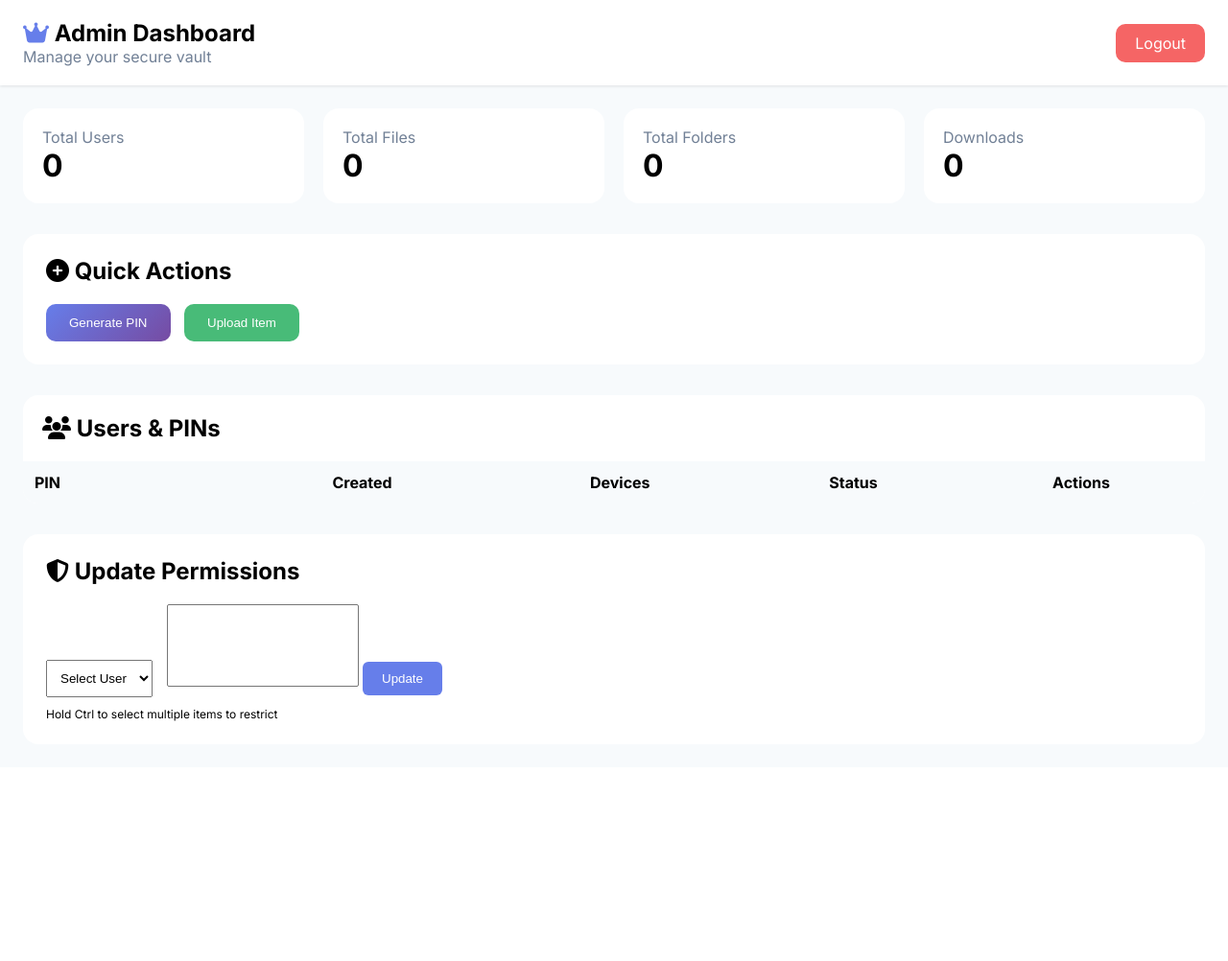
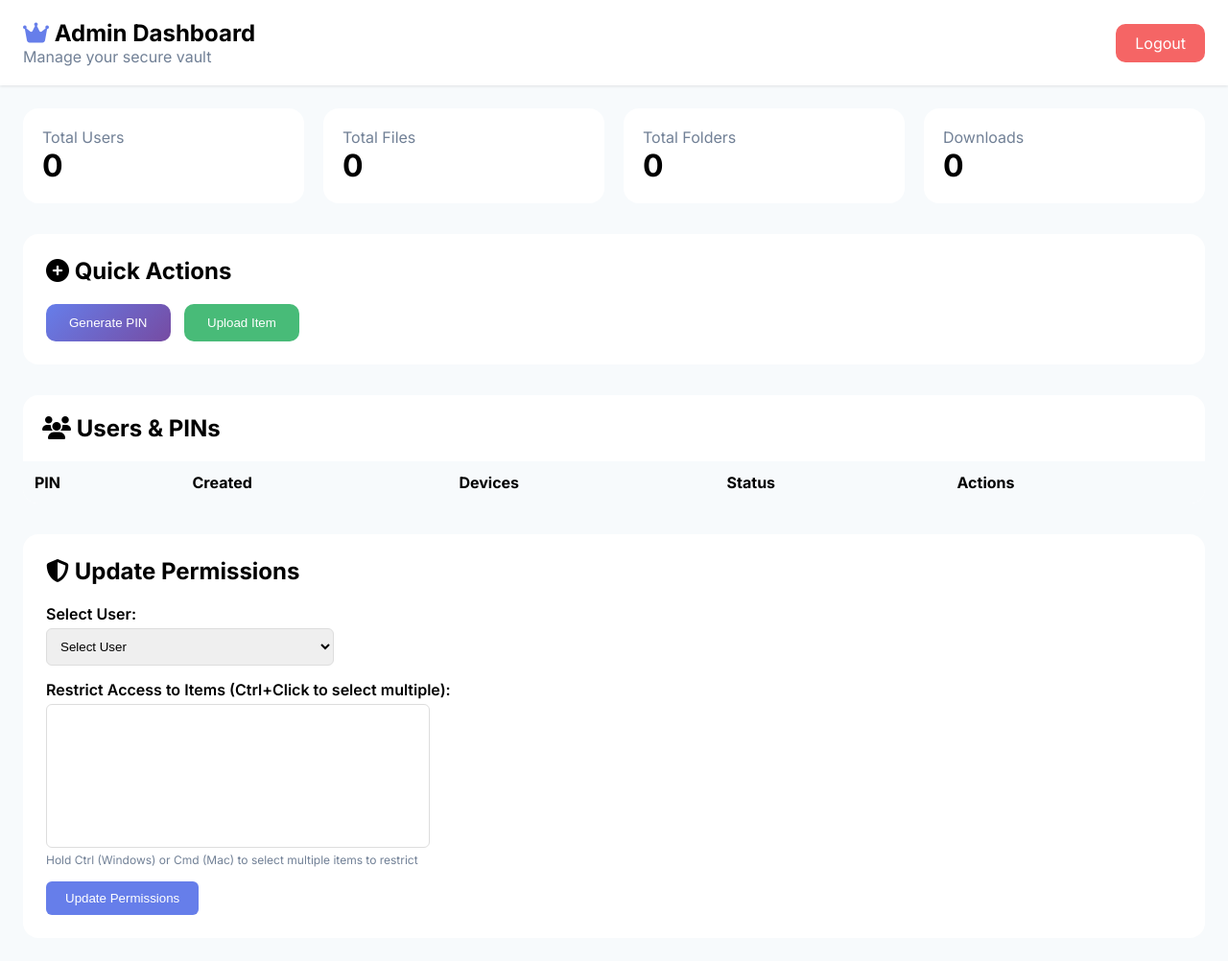
Before and after one commit to clinton10-cyber/justice-vault, a Flask app: page /admin/dashboard in a window 1280 px wide. Shown: the whole page at 96% size. Before the commit the page ends 752 px from the top, so only its background shows below. Run offline with Flask 3, Linux system fonts and the light colour scheme; the visitor is signed in with stand-in values (Sample User, id 1); lists and menus that the app fills with data are empty; some libraries are stand-ins or nearby versions.

Commit message:
Update admin_dashboard.html

```diff
--- a/templates/admin_dashboard.html
+++ b/templates/admin_dashboard.html
@@ -7,7 +7,7 @@
                 <h1 style="font-size: 24px; font-weight: 700;"><i class="fas fa-crown" style="color: #667eea;"></i> Admin Dashboard</h1>
                 <p style="color: #718096;">Manage your secure vault</p>
             </div>
-            <a href="{{ url_for('logout') }}" style="padding: 10px 20px; background: #f56565; color: white; border-radius: 10px; text-decoration: none;">Logout</a>
+            <a href="{{ url_for('admin_logout') }}" style="padding: 10px 20px; background: #f56565; color: white; border-radius: 10px; text-decoration: none;">Logout</a>
         </div>
     </div>
     <div style="max-width: 1400px; margin: 0 auto; padding: 24px;">
@@ -42,20 +42,29 @@
             <h2 style="padding: 20px;"><i class="fas fa-users"></i> Users & PINs</h2>
             <table style="width: 100%; border-collapse: collapse;">
                 <thead style="background: #f7fafc;">
-                    <tr><th style="padding: 12px; text-align: left;">PIN</th><th>Created</th><th>Devices</th><th>Status</th><th>Actions</th></tr>
+                    <tr>
+                        <th style="padding: 12px; text-align: left;">PIN</th>
+                        <th style="padding: 12px; text-align: left;">Created</th>
+                        <th style="padding: 12px; text-align: left;">Devices</th>
+                        <th style="padding: 12px; text-align: left;">Status</th>
+                        <th style="padding: 12px; text-align: left;">Actions</th>
+                    </tr>
                 </thead>
                 <tbody>
                     {% for user in users %}
                     <tr style="border-bottom: 1px solid #e2e8f0;">
-                        <td style="padding: 12px;"><code>{{ user[1] }}</code></td>
-                        <td style="padding: 12px;">{{ user[2][:16] if user[2] else 'N/A' }}</td>
-                        <td style="padding: 12px;">{{ user[4] or 0 }}</td>
-                        <td style="padding: 12px;">{% if user[3] %}<span style="background: #c6f6d5; padding: 4px 12px; border-radius: 20px;">Active</span>{% else %}<span style="background: #fed7d7; padding: 4px 12px; border-radius: 20px;">Revoked</span>{% endif %}</td>
+                        <td style="padding: 12px;"><code>{{ user.pin }}</code></td>
+                        <td style="padding: 12px;">{{ user.created_at.strftime('%Y-%m-%d %H:%M') if user.created_at else 'N/A' }}</td>
+                        <td style="padding: 12px;">{{ user.device_count }}</td>
+                        <td style="padding: 12px;">{% if user.is_active %}<span style="background: #c6f6d5; padding: 4px 12px; border-radius: 20px;">Active</span>{% else %}<span style="background: #fed7d7; padding: 4px 12px; border-radius: 20px;">Revoked</span>{% endif %}</td>
                         <td style="padding: 12px;">
-                            <a href="{{ url_for('user_devices', user_id=user[0]) }}" style="background: #4299e1; color: white; padding: 6px 12px; border-radius: 6px; text-decoration: none;">Devices</a>
-                            {% if user[3] %}<a href="{{ url_for('revoke_pin', user_id=user[0]) }}" style="background: #ed8936; color: white; padding: 6px 12px; border-radius: 6px; text-decoration: none;">Revoke</a>
-                            {% else %}<a href="{{ url_for('activate_pin', user_id=user[0]) }}" style="background: #48bb78; color: white; padding: 6px 12px; border-radius: 6px; text-decoration: none;">Activate</a>{% endif %}
-                            <a href="{{ url_for('delete_pin', user_id=user[0]) }}" onclick="return confirm('Delete?')" style="background: #f56565; color: white; padding: 6px 12px; border-radius: 6px; text-decoration: none;">Delete</a>
+                            <a href="{{ url_for('user_devices', user_id=user.id) }}" style="background: #4299e1; color: white; padding: 6px 12px; border-radius: 6px; text-decoration: none; display: inline-block; margin: 2px;">Devices</a>
+                            {% if user.is_active %}
+                                <a href="{{ url_for('revoke_pin', user_id=user.id) }}" style="background: #ed8936; color: white; padding: 6px 12px; border-radius: 6px; text-decoration: none; display: inline-block; margin: 2px;">Revoke</a>
+                            {% else %}
+                                <a href="{{ url_for('activate_pin', user_id=user.id) }}" style="background: #48bb78; color: white; padding: 6px 12px; border-radius: 6px; text-decoration: none; display: inline-block; margin: 2px;">Activate</a>
+                            {% endif %}
+                            <a href="{{ url_for('delete_pin', user_id=user.id) }}" onclick="return confirm('Delete this PIN permanently?')" style="background: #f56565; color: white; padding: 6px 12px; border-radius: 6px; text-decoration: none; display: inline-block; margin: 2px;">Delete</a>
                         </td>
                     </tr>
                     {% endfor %}
@@ -66,42 +75,77 @@
         <div style="background: white; border-radius: 16px; padding: 24px;">
             <h2 style="margin-bottom: 20px;"><i class="fas fa-shield-alt"></i> Update Permissions</h2>
             <form method="POST" action="{{ url_for('update_permissions') }}">
-                <select name="user_id" required style="padding: 10px; margin-right: 10px;">
+                <div style="margin-bottom: 15px;">
+                    <label style="display: block; margin-bottom: 5px; font-weight: 600;">Select User:</label>
+                    <select name="user_id" required style="padding: 10px; width: 100%; max-width: 300px; border: 1px solid #ddd; border-radius: 6px;">
                         <option value="">Select User</option>
-                    {% for user in users %}<option value="{{ user[0] }}">{{ user[1] }}</option>{% endfor %}
+                        {% for user in users %}
+                            <option value="{{ user.id }}">{{ user.pin }}</option>
+                        {% endfor %}
                     </select>
-                <select name="restricted_items" multiple style="padding: 10px; min-width: 200px;">
-                    {% for item in items %}<option value="{{ item.id }}">{{ item.name }} ({{ item.type }})</option>{% endfor %}
+                </div>
+                <div style="margin-bottom: 15px;">
+                    <label style="display: block; margin-bottom: 5px; font-weight: 600;">Restrict Access to Items (Ctrl+Click to select multiple):</label>
+                    <select name="restricted_items" multiple style="padding: 10px; min-width: 250px; width: 100%; max-width: 400px; border: 1px solid #ddd; border-radius: 6px; min-height: 150px;">
+                        {% for item in items %}
+                            <option value="{{ item.id }}">{{ item.name }} ({{ item.type }})</option>
+                        {% endfor %}
                     </select>
-                <button type="submit" style="padding: 10px 20px; background: #667eea; color: white; border: none; border-radius: 6px;">Update</button>
-                <p style="font-size: 12px; margin-top: 10px;">Hold Ctrl to select multiple items to restrict</p>
+                    <p style="font-size: 12px; color: #718096; margin-top: 5px;">Hold Ctrl (Windows) or Cmd (Mac) to select multiple items to restrict</p>
+                </div>
+                <button type="submit" style="padding: 10px 20px; background: #667eea; color: white; border: none; border-radius: 6px; cursor: pointer;">Update Permissions</button>
             </form>
         </div>
     </div>
 </div>
-<div id="uploadModal" style="display: none; position: fixed; top: 0; left: 0; right: 0; bottom: 0; background: rgba(0,0,0,0.5); align-items: center; justify-content: center;">
-    <div style="background: white; border-radius: 24px; padding: 32px; max-width: 500px; width: 90%;">
-        <h3>Upload Item</h3>
+
+<div id="uploadModal" style="display: none; position: fixed; top: 0; left: 0; right: 0; bottom: 0; background: rgba(0,0,0,0.5); align-items: center; justify-content: center; z-index: 1000;">
+    <div style="background: white; border-radius: 24px; padding: 32px; max-width: 500px; width: 90%; max-height: 90vh; overflow-y: auto;">
+        <h3 style="margin-bottom: 20px;">Upload New Item</h3>
         <form method="POST" action="{{ url_for('upload_item') }}" enctype="multipart/form-data">
-            <input type="text" name="name" placeholder="Item Name" required style="width: 100%; padding: 10px; margin: 10px 0; border: 1px solid #ddd; border-radius: 6px;">
-            <select name="type" id="itemType" style="width: 100%; padding: 10px; margin: 10px 0;">
+            <div style="margin-bottom: 15px;">
+                <label style="display: block; margin-bottom: 5px; font-weight: 600;">Name:</label>
+                <input type="text" name="name" placeholder="Item Name" required style="width: 100%; padding: 10px; border: 1px solid #ddd; border-radius: 6px;">
+            </div>
+            <div style="margin-bottom: 15px;">
+                <label style="display: block; margin-bottom: 5px; font-weight: 600;">Type:</label>
+                <select name="type" id="itemType" style="width: 100%; padding: 10px; border: 1px solid #ddd; border-radius: 6px;">
                     <option value="file">File</option>
                     <option value="folder">Folder</option>
                 </select>
-            <div id="fileInput"><input type="file" name="file" style="width: 100%; padding: 10px; margin: 10px 0;"></div>
-            <input type="file" name="picture" accept="image/*" style="width: 100%; padding: 10px; margin: 10px 0;">
-            <select name="parent_id" style="width: 100%; padding: 10px; margin: 10px 0;">
+            </div>
+            <div id="fileInput" style="margin-bottom: 15px;">
+                <label style="display: block; margin-bottom: 5px; font-weight: 600;">File:</label>
+                <input type="file" name="file" style="width: 100%; padding: 10px; border: 1px solid #ddd; border-radius: 6px;">
+            </div>
+            <div style="margin-bottom: 15px;">
+                <label style="display: block; margin-bottom: 5px; font-weight: 600;">Thumbnail/Picture (Optional):</label>
+                <input type="file" name="picture" accept="image/*" style="width: 100%; padding: 10px; border: 1px solid #ddd; border-radius: 6px;">
+                <p style="font-size: 12px; color: #718096; margin-top: 5px;">Upload a custom thumbnail for this item</p>
+            </div>
+            <div style="margin-bottom: 20px;">
+                <label style="display: block; margin-bottom: 5px; font-weight: 600;">Parent Folder:</label>
+                <select name="parent_id" style="width: 100%; padding: 10px; border: 1px solid #ddd; border-radius: 6px;">
                     <option value="">Root Directory</option>
-                {% for folder in folders %}<option value="{{ folder.id }}">{{ folder.name }}</option>{% endfor %}
+                    {% for folder in folders %}
+                        <option value="{{ folder.id }}">{{ folder.name }}</option>
+                    {% endfor %}
                 </select>
-            <button type="submit" style="width: 100%; padding: 12px; background: #667eea; color: white; border: none; border-radius: 6px;">Upload</button>
+            </div>
+            <button type="submit" style="width: 100%; padding: 12px; background: #667eea; color: white; border: none; border-radius: 6px; cursor: pointer; font-weight: 600;">Upload Item</button>
         </form>
-        <button onclick="document.getElementById('uploadModal').style.display='none'" style="margin-top: 10px; width: 100%; padding: 10px; background: #ccc;">Cancel</button>
+        <button onclick="document.getElementById('uploadModal').style.display='none'" style="margin-top: 10px; width: 100%; padding: 10px; background: #ccc; border: none; border-radius: 6px; cursor: pointer;">Cancel</button>
     </div>
 </div>
+
 <script>
     document.getElementById('itemType').addEventListener('change', function() {
-        document.getElementById('fileInput').style.display = this.value === 'folder' ? 'none' : 'block';
+        const fileInput = document.getElementById('fileInput');
+        if (this.value === 'folder') {
+            fileInput.style.display = 'none';
+        } else {
+            fileInput.style.display = 'block';
+        }
     });
 </script>
 {% endblock %}
```
Lines whose indentation alone changed are shown as unchanged.
